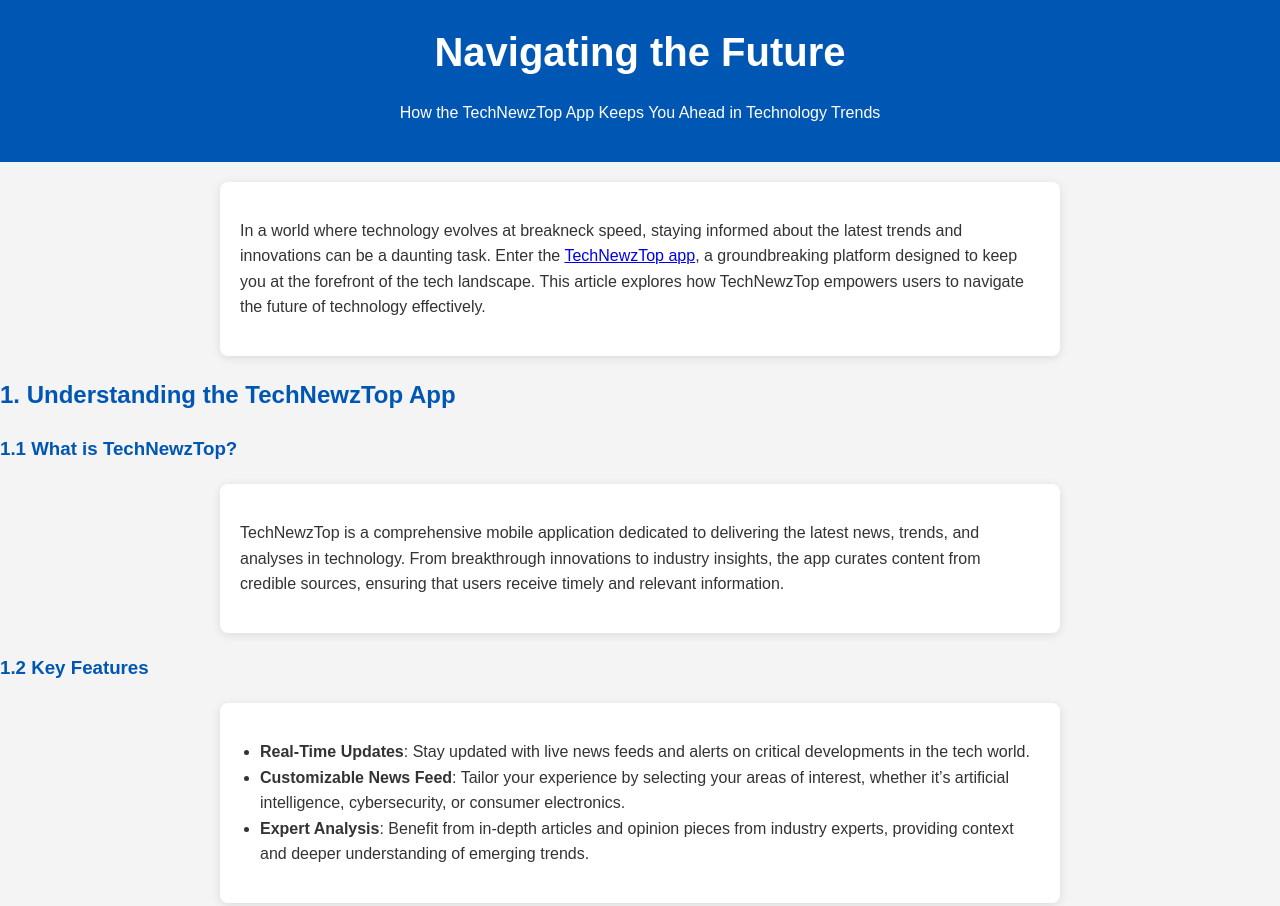
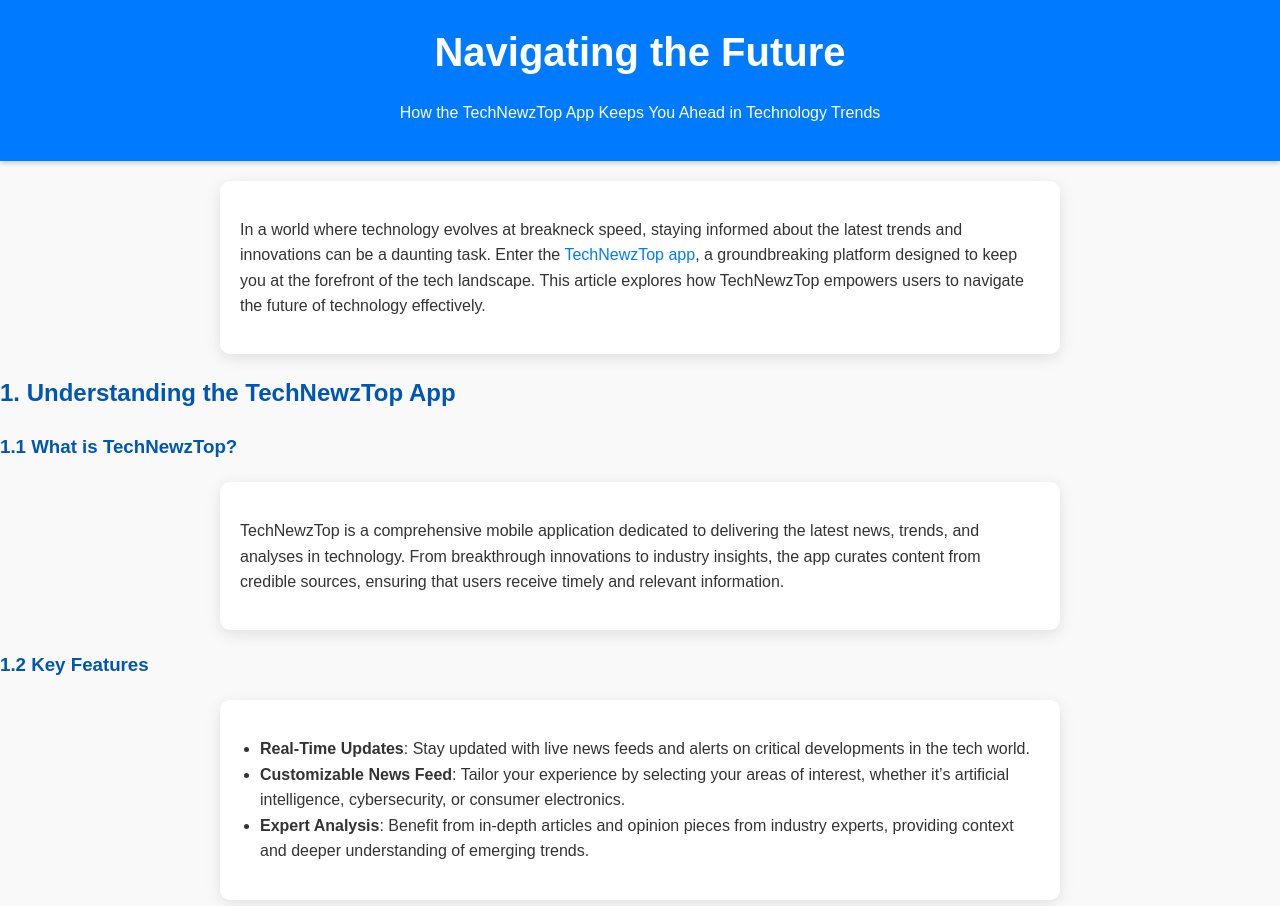
Before and after one commit to roberthinsom/techNewzTop.net, a plain HTML site: page index.html in a window 1280 px wide. Shown: the top 906 px of the page. Drawn offline with Linux system fonts and the light colour scheme.

Commit message:
Update index.html

```diff
--- a/index.html
+++ b/index.html
@@ -6,18 +6,19 @@
     <title>Navigating the Future: TechNewzTop App</title>
     <style>
         body {
-            font-family: Arial, sans-serif;
+            font-family: 'Arial', sans-serif;
             line-height: 1.6;
             margin: 0;
             padding: 0;
-            background-color: #f4f4f4;
+            background-color: #f9f9f9;
             color: #333;
         }
         header {
-            background: #0056b3;
+            background: #007bff;
             color: white;
             padding: 20px 0;
             text-align: center;
+            box-shadow: 0 2px 5px rgba(0, 0, 0, 0.2);
         }
         h1 {
             margin: 0;
@@ -30,18 +31,28 @@
             margin: 20px auto;
             padding: 20px;
             background: white;
-            border-radius: 8px;
-            box-shadow: 0 2px 10px rgba(0, 0, 0, 0.1);
+            border-radius: 10px;
+            box-shadow: 0 4px 15px rgba(0, 0, 0, 0.1);
             max-width: 800px;
+        }
+        p {
+            margin-bottom: 15px;
         }
         ul {
             list-style-type: disc;
             padding-left: 20px;
         }
+        a {
+            color: #007bff;
+            text-decoration: none;
+        }
+        a:hover {
+            text-decoration: underline;
+        }
         footer {
             text-align: center;
-            padding: 10px 0;
-            background: #0056b3;
+            padding: 15px 0;
+            background: #007bff;
             color: white;
             position: relative;
             bottom: 0;
@@ -147,5 +158,6 @@
         <p>In a rapidly changing technological landscape, the TechNewzTop app serves as an essential tool for anyone looking to stay ahead of the curve. By providing timely news, expert analysis, and community engagement, TechNewzTop empowers users to navigate the future confidently. Whether you’re a tech enthusiast, a professional, or a business leader, this app is your gateway to understanding and leveraging the trends that shape our world. Embrace the future with TechNewzTop and make informed decisions that propel you forward.</p>
     </section>
 
+
 </body>
 </html>
```
